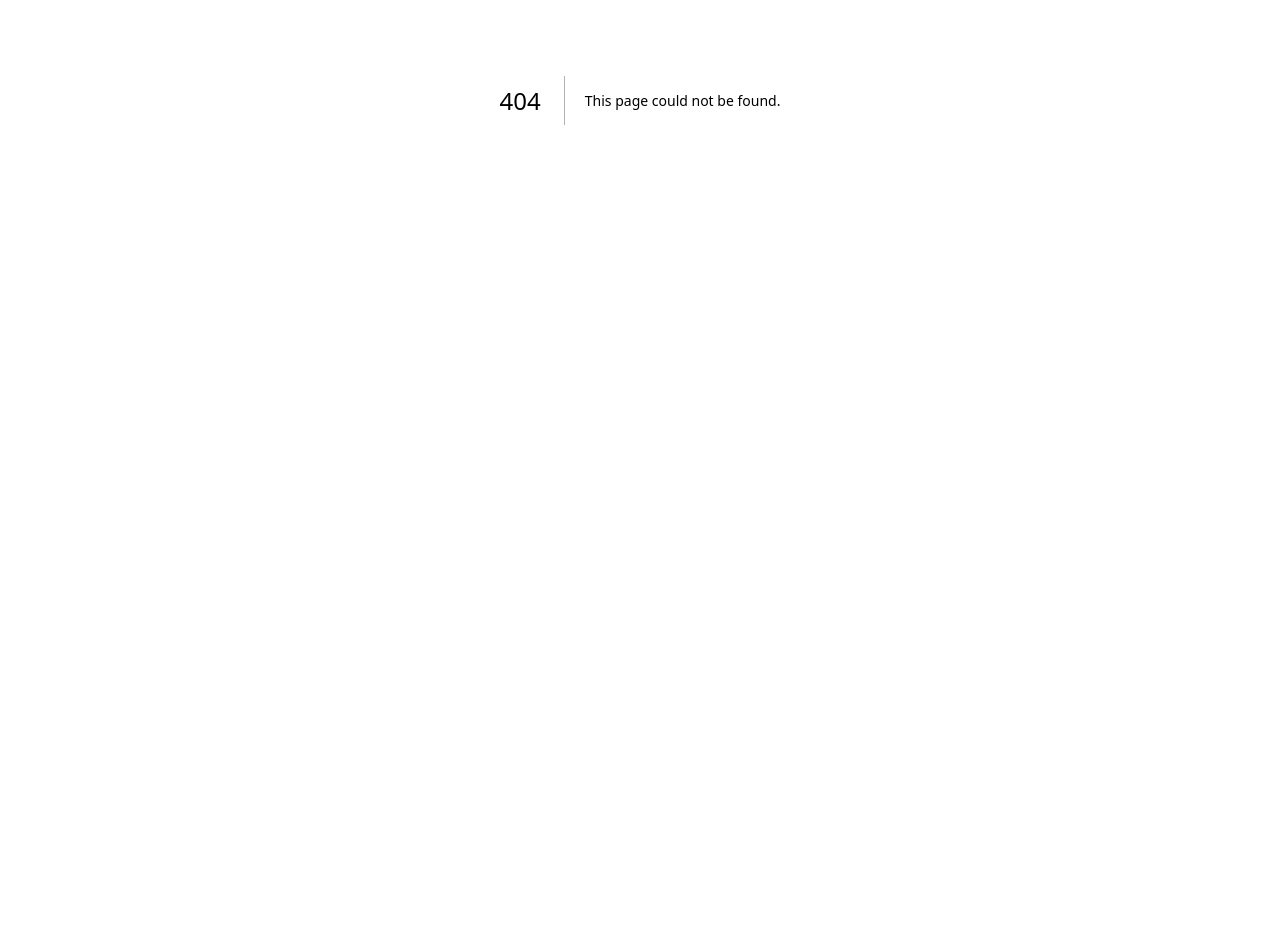
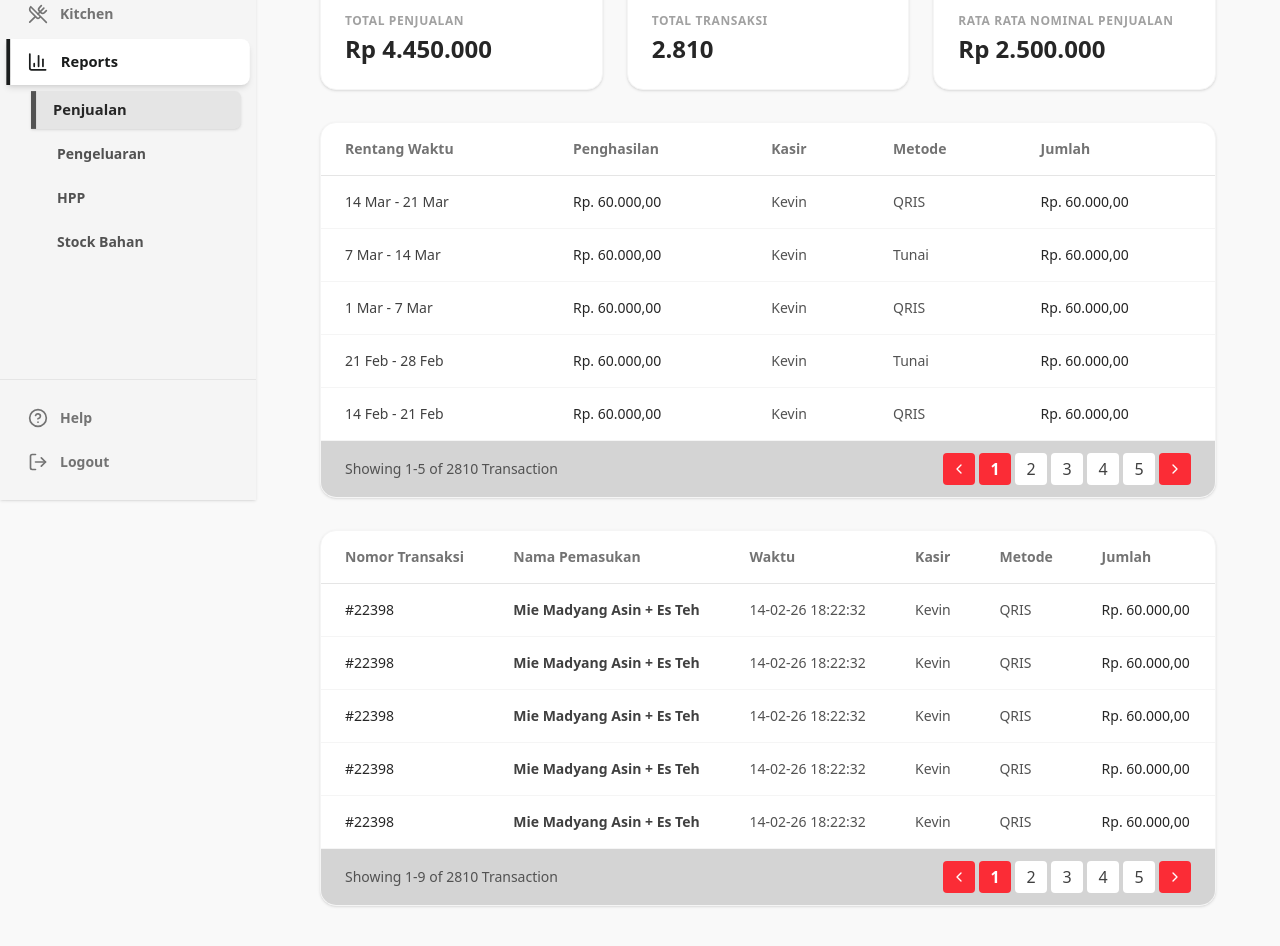
Before and after one commit to kaka166/PT3_Mie_Madyang, a Next.js app in the folder frontend/: page /reports/penjualan in a window 1280 px wide. Before the commit this address had no page. Shown: the part 300-1246 px from the top of the page. Before the commit the page ends 800 px from the top, so only its background shows below. Built offline with nearby package versions, Linux system fonts and the light colour scheme.

Commit message:
adding Halaman penjualan

```diff
--- /dev/null
+++ b/frontend/app/(dashboard)/reports/penjualan/page.tsx
@@ -0,0 +1,150 @@
+"use client";
+
+import React from "react";
+import { Banknote, Receipt, Wallet, ChevronLeft, ChevronRight } from "lucide-react";
+
+// --- DUMMY DATA ---
+const summaryMetrics = [
+  { title: "TOTAL PENJUALAN", value: "Rp 4.450.000", icon: Banknote, trend: "+8.2%" },
+  { title: "TOTAL TRANSAKSI", value: "2.810", icon: Receipt }, // Diubah ke angka karena lebih masuk akal untuk "Total Transaksi"
+  { title: "RATA RATA NOMINAL PENJUALAN", value: "Rp 2.500.000", icon: Wallet },
+];
+
+const summaryTableData = [
+  { rentang: "14 Mar - 21 Mar", penghasilan: "Rp. 60.000,00", kasir: "Kevin", metode: "QRIS", jumlah: "Rp. 60.000,00" },
+  { rentang: "7 Mar - 14 Mar", penghasilan: "Rp. 60.000,00", kasir: "Kevin", metode: "Tunai", jumlah: "Rp. 60.000,00" },
+  { rentang: "1 Mar - 7 Mar", penghasilan: "Rp. 60.000,00", kasir: "Kevin", metode: "QRIS", jumlah: "Rp. 60.000,00" },
+  { rentang: "21 Feb - 28 Feb", penghasilan: "Rp. 60.000,00", kasir: "Kevin", metode: "Tunai", jumlah: "Rp. 60.000,00" },
+  { rentang: "14 Feb - 21 Feb", penghasilan: "Rp. 60.000,00", kasir: "Kevin", metode: "QRIS", jumlah: "Rp. 60.000,00" },
+];
+
+const detailTableData = Array(5).fill({
+  no: "#22398",
+  nama: "Mie Madyang Asin + Es Teh",
+  waktu: "14-02-26 18:22:32",
+  kasir: "Kevin",
+  metode: "QRIS",
+  jumlah: "Rp. 60.000,00"
+});
+// -------------------
+
+export default function LaporanPenjualan() {
+  return (
+    // Asumsi ada padding dari layout utama, bg-neutral-100 untuk background keseluruhan
+    <div className="min-h-screen bg-neutral-0 p-8 font-sans">
+
+      {/* Header Section */}
+      <div className="mb-8">
+        <h1 className="text-3xl font-bold text-[#8B1A1A] mb-1">Laporan Pemasukan</h1>
+        <p className="text-neutral-500">Laporan Pemasukan Mi Madyang</p>
+      </div>
+
+      {/* Summary Cards */}
+      <div className="grid grid-cols-1 md:grid-cols-3 gap-6 mb-8">
+        {summaryMetrics.map((metric, idx) => (
+          <div key={idx} className="bg-white rounded-2xl p-6 shadow-sm border border-neutral-100 flex flex-col justify-between">
+            <div className="flex justify-between items-start mb-4">
+              <div className="p-3 bg-blue-50 text-blue-600 rounded-lg">
+                <metric.icon size={24} />
+              </div>
+              {metric.trend && (
+                <span className="text-xs font-bold text-emerald-600 bg-emerald-50 px-2 py-1 rounded-full">
+                  {metric.trend}
+                </span>
+              )}
+            </div>
+            <div>
+              <p className="text-xs font-bold text-neutral-400 mb-1 uppercase tracking-wider">{metric.title}</p>
+              <h2 className="text-2xl font-extrabold text-neutral-800">{metric.value}</h2>
+            </div>
+          </div>
+        ))}
+      </div>
+
+      {/* Table 1: Rekap Rentang Waktu */}
+      <div className="bg-white rounded-2xl shadow-sm border border-neutral-100 mb-8 overflow-hidden">
+        <div className="overflow-x-auto">
+          <table className="w-full text-sm text-left">
+            <thead className="text-neutral-500 border-b border-neutral-200">
+              <tr>
+                <th className="px-6 py-4 font-semibold">Rentang Waktu</th>
+                <th className="px-6 py-4 font-semibold">Penghasilan</th>
+                <th className="px-6 py-4 font-semibold">Kasir</th>
+                <th className="px-6 py-4 font-semibold">Metode</th>
+                <th className="px-6 py-4 font-semibold">Jumlah</th>
+              </tr>
+            </thead>
+            <tbody>
+              {summaryTableData.map((row, idx) => (
+                <tr key={idx} className="border-b border-neutral-100 hover:bg-neutral-50 transition-colors">
+                  <td className="px-6 py-4 text-neutral-700">{row.rentang}</td>
+                  <td className="px-6 py-4 font-medium text-neutral-800">{row.penghasilan}</td>
+                  <td className="px-6 py-4 text-neutral-600">{row.kasir}</td>
+                  <td className="px-6 py-4 text-neutral-600">{row.metode}</td>
+                  <td className="px-6 py-4 font-medium text-neutral-800">{row.jumlah}</td>
+                </tr>
+              ))}
+            </tbody>
+          </table>
+        </div>
+        {/* Pagination Table 1 */}
+        <div className="bg-neutral-300 px-6 py-3 flex items-center justify-between">
+          <span className="text-sm text-neutral-600">Showing 1-5 of 2810 Transaction</span>
+          <div className="flex gap-1">
+            <button className="w-8 h-8 flex items-center justify-center rounded bg-red-500 text-white hover:bg-red-600 transition-colors"><ChevronLeft size={16} /></button>
+            <button className="w-8 h-8 flex items-center justify-center rounded bg-red-500 text-white font-bold">1</button>
+            <button className="w-8 h-8 flex items-center justify-center rounded bg-white text-neutral-700 hover:bg-neutral-100 transition-colors">2</button>
+            <button className="w-8 h-8 flex items-center justify-center rounded bg-white text-neutral-700 hover:bg-neutral-100 transition-colors">3</button>
+            <button className="w-8 h-8 flex items-center justify-center rounded bg-white text-neutral-700 hover:bg-neutral-100 transition-colors">4</button>
+            <button className="w-8 h-8 flex items-center justify-center rounded bg-white text-neutral-700 hover:bg-neutral-100 transition-colors">5</button>
+            <button className="w-8 h-8 flex items-center justify-center rounded bg-red-500 text-white hover:bg-red-600 transition-colors"><ChevronRight size={16} /></button>
+          </div>
+        </div>
+      </div>
+
+      {/* Table 2: Detail Transaksi */}
+      <div className="bg-white rounded-2xl shadow-sm border border-neutral-100 overflow-hidden">
+        <div className="overflow-x-auto">
+          <table className="w-full text-sm text-left">
+            <thead className="text-neutral-500 border-b border-neutral-200">
+              <tr>
+                <th className="px-6 py-4 font-semibold">Nomor Transaksi</th>
+                <th className="px-6 py-4 font-semibold">Nama Pemasukan</th>
+                <th className="px-6 py-4 font-semibold">Waktu</th>
+                <th className="px-6 py-4 font-semibold">Kasir</th>
+                <th className="px-6 py-4 font-semibold">Metode</th>
+                <th className="px-6 py-4 font-semibold">Jumlah</th>
+              </tr>
+            </thead>
+            <tbody>
+              {detailTableData.map((row, idx) => (
+                <tr key={idx} className="border-b border-neutral-100 hover:bg-neutral-50 transition-colors">
+                  <td className="px-6 py-4 font-medium text-neutral-800">{row.no}</td>
+                  <td className="px-6 py-4 font-bold text-neutral-700">{row.nama}</td>
+                  <td className="px-6 py-4 text-neutral-600">{row.waktu}</td>
+                  <td className="px-6 py-4 text-neutral-600">{row.kasir}</td>
+                  <td className="px-6 py-4 text-neutral-600">{row.metode}</td>
+                  <td className="px-6 py-4 font-medium text-neutral-800">{row.jumlah}</td>
+                </tr>
+              ))}
+            </tbody>
+          </table>
+        </div>
+        {/* Pagination Table 2 */}
+        <div className="bg-neutral-300 px-6 py-3 flex items-center justify-between">
+          <span className="text-sm text-neutral-600">Showing 1-9 of 2810 Transaction</span>
+          <div className="flex gap-1">
+            <button className="w-8 h-8 flex items-center justify-center rounded bg-red-500 text-white hover:bg-red-600 transition-colors"><ChevronLeft size={16} /></button>
+            <button className="w-8 h-8 flex items-center justify-center rounded bg-red-500 text-white font-bold">1</button>
+            <button className="w-8 h-8 flex items-center justify-center rounded bg-white text-neutral-700 hover:bg-neutral-100 transition-colors">2</button>
+            <button className="w-8 h-8 flex items-center justify-center rounded bg-white text-neutral-700 hover:bg-neutral-100 transition-colors">3</button>
+            <button className="w-8 h-8 flex items-center justify-center rounded bg-white text-neutral-700 hover:bg-neutral-100 transition-colors">4</button>
+            <button className="w-8 h-8 flex items-center justify-center rounded bg-white text-neutral-700 hover:bg-neutral-100 transition-colors">5</button>
+            <button className="w-8 h-8 flex items-center justify-center rounded bg-red-500 text-white hover:bg-red-600 transition-colors"><ChevronRight size={16} /></button>
+          </div>
+        </div>
+      </div>
+
+    </div>
+  );
+}
--- a/frontend/src/components/dashboard/Sidebar.tsx
+++ b/frontend/src/components/dashboard/Sidebar.tsx
@@ -95,11 +95,11 @@ export default function Sidebar() {
                       <Link
                         key={sub.label}
                         href={sub.href}
-                        // Efek membesar pas dihover
+                        // Efek membesar pas dihover dan border disesuaikan
                         className={`flex items-center px-4 py-2 rounded-r-md transform transition-all duration-200 border-l-[5px] ${
                           isSubActive
-                            ? "bg-white-300 border-neutral-600 text-neutral-800 font-bold scale-105 shadow-sm"
-                            : "text-neutral-600 hover:bg-neutral-200 hover:text-neutral-800 hover:scale-105"
+                            ? "bg-neutral-200 border-neutral-600 text-neutral-800 font-bold scale-105 shadow-sm"
+                            : "border-transparent text-neutral-600 hover:bg-neutral-200 hover:text-neutral-800 hover:scale-105"
                         }`}
                       >
                         <span className="text-sm font-semibold">{sub.label}</span>
```
